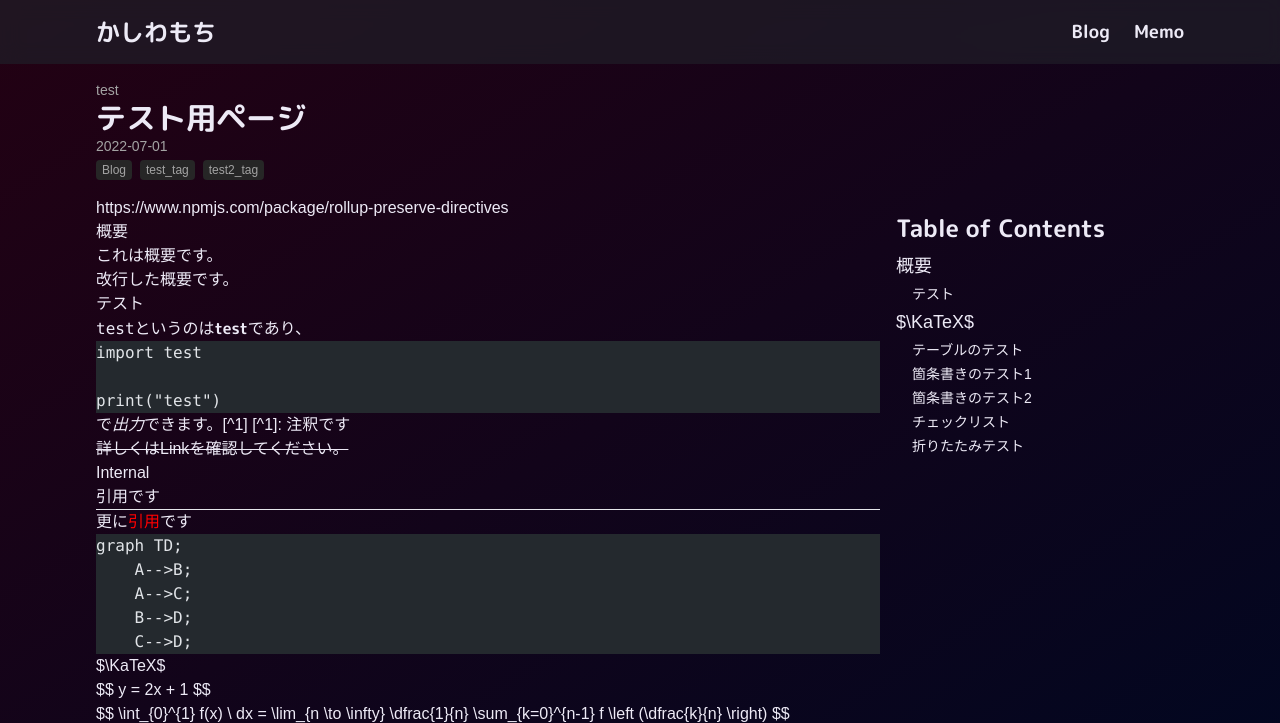
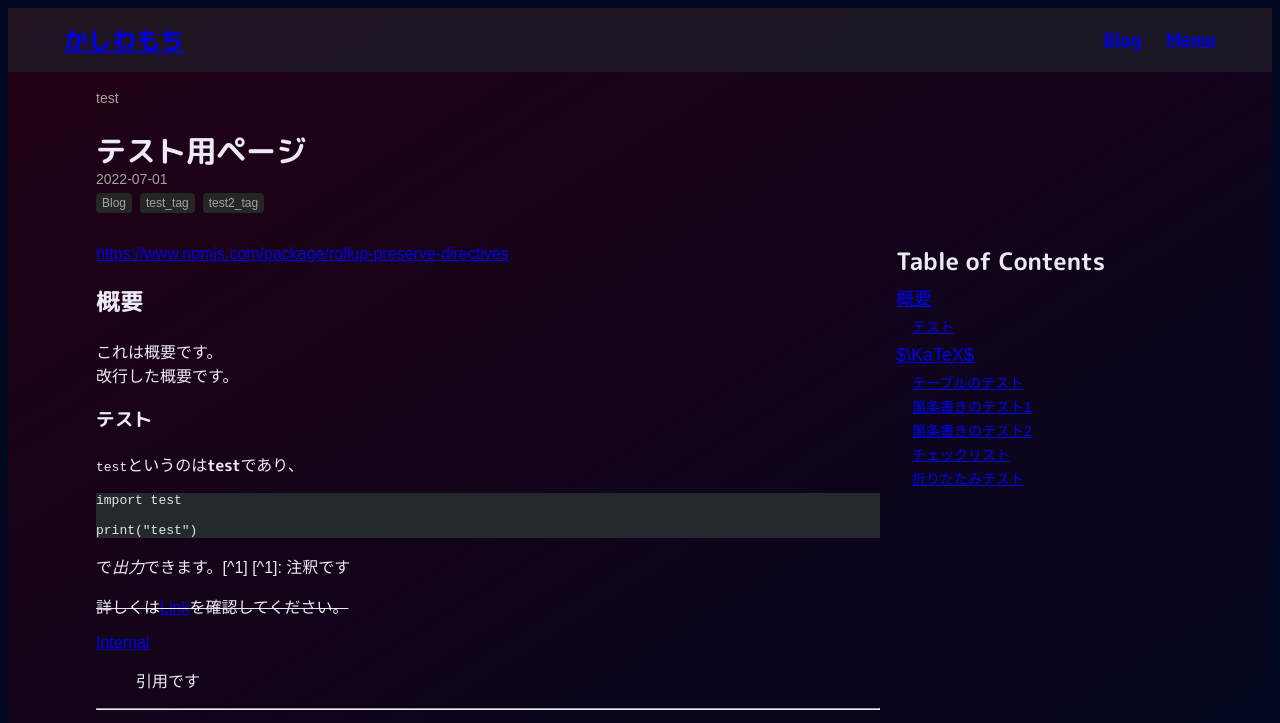
Before and after one commit to kq5y/blog, an Astro site: page /blog/test in a window 1280 px wide. Shown: the top 723 px of the page. Built offline with nearby package versions, Linux system fonts and the light colour scheme; Astro itself is replaced by a stand-in of ours; some packages are replaced by stand-ins of ours; code samples lack their colours; a web font is replaced by a local one.

Commit message:
remove: tailwindcss

```diff
--- a/astro.config.ts
+++ b/astro.config.ts
@@ -1,6 +1,5 @@
 import { defineConfig } from "astro/config";
 
-import tailwind from "@astrojs/tailwind";
 import playformCompress from "@playform/compress";
 import icon from "astro-icon";
 
@@ -14,7 +13,7 @@ import remarkLinkCardCtm from "remark-link-card-ctm";
 import remarkMath from "remark-math";
 
 export default defineConfig({
-  integrations: [tailwind(), icon(), playformCompress()],
+  integrations: [icon(), playformCompress()],
   markdown: {
     remarkPlugins: [
       [remarkLinkCardCtm, { shortenUrl: true, imgAsyncLazy: true }],
--- a/package.json
+++ b/package.json
@@ -13,7 +13,6 @@
   },
   "dependencies": {
     "@astrojs/check": "^0.9.4",
-    "@astrojs/tailwind": "^5.1.2",
     "@expressive-code/plugin-line-numbers": "^0.38.3",
     "@iconify-json/mdi": "^1.2.1",
     "@playform/compress": "^0.1.6",
@@ -28,7 +27,6 @@
     "remark-link-card-ctm": "github:kq5y/remark-link-card-ctm",
     "remark-math": "^6.0.0",
     "sharp": "^0.33.5",
-    "tailwindcss": "^3.4.14",
     "typescript": "^5.6.3"
   },
   "devDependencies": {
@@ -37,7 +35,6 @@
     "eslint-config-prettier": "^9.1.0",
     "eslint-plugin-astro": "^1.3.1",
     "prettier": "^3.3.3",
-    "prettier-plugin-astro": "^0.14.1",
-    "prettier-plugin-tailwindcss": "^0.6.8"
+    "prettier-plugin-astro": "^0.14.1"
   }
 }
--- a/src/components/Article.astro
+++ b/src/components/Article.astro
@@ -73,7 +73,8 @@ const { category, slug, title, tags, date, renderer } = Astro.props;
 
       div.articleSlug,
       div.articleDate {
-        @apply text-neutral-400;
+        --tw-text-opacity: 1;
+        color: rgb(163 163 163 / var(--tw-text-opacity));
         display: flex;
         flex-direction: row;
         gap: 1rem;
@@ -89,7 +90,10 @@ const { category, slug, title, tags, date, renderer } = Astro.props;
         gap: 0.25rem 0.5rem;
 
         span {
-          @apply bg-neutral-800 text-neutral-400;
+          --tw-bg-opacity: 1;
+          background-color: rgb(38 38 38 / var(--tw-bg-opacity));
+          --tw-text-opacity: 1;
+          color: rgb(163 163 163 / var(--tw-text-opacity));
           border-radius: 0.25rem;
           padding: 0.125rem 0.375rem;
           font-size: 0.75rem;
@@ -260,7 +264,8 @@ const { category, slug, title, tags, date, renderer } = Astro.props;
         }
 
         code:not(pre > code) {
-          @apply bg-neutral-800;
+          --tw-bg-opacity: 1;
+          background-color: rgb(38 38 38 / var(--tw-bg-opacity));
           padding: 2px 4px;
           border-radius: 4px;
         }
--- a/src/components/ArticleList.astro
+++ b/src/components/ArticleList.astro
@@ -57,7 +57,8 @@ const { title, articles } = Astro.props;
     }
 
     div.articleDate {
-      @apply text-neutral-500;
+      --tw-text-opacity: 1;
+      color: rgb(115 115 115 / var(--tw-text-opacity));
     }
 
     div.articleTags {
@@ -66,7 +67,10 @@ const { title, articles } = Astro.props;
       gap: 0.5rem;
 
       span {
-        @apply bg-neutral-800 text-neutral-400;
+        --tw-bg-opacity: 1;
+        background-color: rgb(38 38 38 / var(--tw-bg-opacity));
+        --tw-text-opacity: 1;
+        color: rgb(163 163 163 / var(--tw-text-opacity));
         border-radius: 0.25rem;
         padding: 0.125rem 0.375rem;
         font-size: 0.75rem;
--- a/src/components/Profile.astro
+++ b/src/components/Profile.astro
@@ -78,7 +78,8 @@ import userIconImage from "@/images/userIconImage.png";
       }
 
       div.profileButtons {
-        @apply text-neutral-400;
+        --tw-text-opacity: 1;
+        color: rgb(163 163 163 / var(--tw-text-opacity));
         display: flex;
         flex-direction: row;
         gap: 0.5rem;
--- a/tailwind.config.mjs
+++ /dev/null
@@ -1,8 +0,0 @@
-/** @type {import('tailwindcss').Config} */
-export default {
-	content: ['./src/**/*.{astro,html,js,jsx,md,mdx,svelte,ts,tsx,vue}'],
-	theme: {
-		extend: {},
-	},
-	plugins: [],
-}
```
Also changed, not shown: pnpm-lock.yaml, 1 other file.
